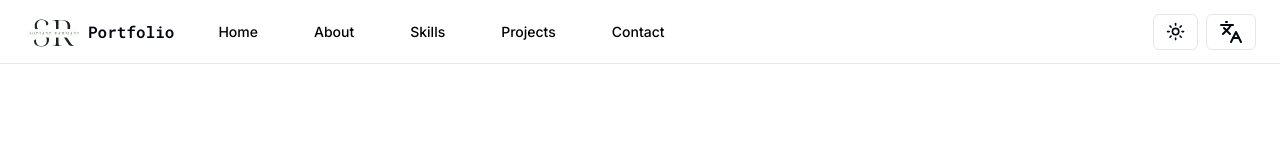
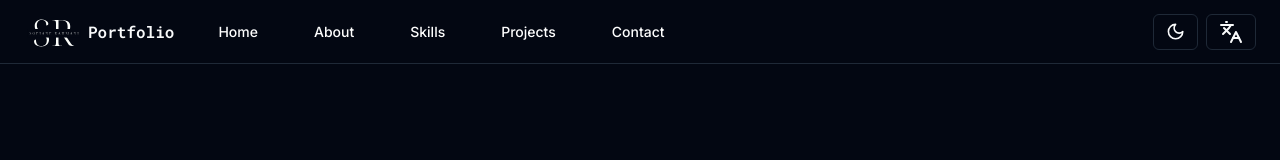
Before and after one commit to SofRahmani/portfolio, a Next.js app: page /en in a window 1280 px wide. Shown: the top 160 px of the page. Built offline with nearby package versions, Linux system fonts and the light colour scheme.

Commit message:
refactor: :recycle: navbar and seo

```diff
--- a/src/app/[lang]/components/navbar/Navbar.tsx
+++ b/src/app/[lang]/components/navbar/Navbar.tsx
@@ -1,13 +1,13 @@
 import { getDictionary } from "@/lib/dictionary";
 import { Menu } from "lucide-react";
 import Link from "next/link";
+import { Suspense } from "react";
 import { Locale } from "../../../../../i18n.config";
 import { Button } from "../ui/button";
 import { Sheet, SheetContent, SheetTrigger } from "../ui/sheet";
+import { Skeleton } from "../ui/skeleton";
+import LogoNav from "./LogoNav";
 import SettingsNav from "./Settings/SettingsNav";
-import Image from 'next/image';
-import LogoNav from './LogoNav'
-
 
 export default async function NavBar({ lang }: { lang: Locale }) {
   const { navigation, components } = await getDictionary(lang);
@@ -16,30 +16,32 @@ export default async function NavBar({ lang }: { lang: Locale }) {
     <>
       <nav className="hidden flex-col gap-6 font-sans text-lg font-medium md:flex md:flex-row md:items-center md:gap-5 md:text-sm lg:gap-6">
         <div className="flex items-center gap-1 text-lg font-semibold md:mr-16 md:text-base">
-          <LogoNav />
-          <span className=" font-mono ">{navigation.title}</span>
+          <Suspense fallback={<Skeleton className="size-12 rounded-full" />}>
+            <LogoNav />
+          </Suspense>
+          <h1 className=" select-none font-mono ">{navigation.title}</h1>
         </div>
-        <Link href={"#home"} className="text-muted-foreground hover:text-foreground">
+        <Link href={"#home"} className="text-muted-foreground outline-none hover:text-foreground">
           <Button variant={"link"} className=" text-black dark:text-white ">
             {navigation.home}
           </Button>
         </Link>
-        <Link href={"#about"} className="w-fit text-muted-foreground hover:text-foreground">
+        <Link href={"#about"} className="w-fit text-muted-foreground outline-none hover:text-foreground">
           <Button variant={"link"} className=" text-black dark:text-white ">
             {navigation.about}
           </Button>
         </Link>
-        <Link href={"#about"} className="w-fit text-muted-foreground hover:text-foreground">
+        <Link href={"#about"} className="w-fit text-muted-foreground outline-none hover:text-foreground">
           <Button variant={"link"} className=" text-black dark:text-white ">
             {navigation.skills}
           </Button>
         </Link>
-        <Link href={"#about"} className="w-fit text-muted-foreground hover:text-foreground">
+        <Link href={"#about"} className="w-fit text-muted-foreground outline-none hover:text-foreground">
           <Button variant={"link"} className=" text-black dark:text-white ">
             {navigation.projects}
           </Button>
         </Link>
-        <Link href={"#about"} className="w-fit text-muted-foreground hover:text-foreground">
+        <Link href={"#about"} className="w-fit text-muted-foreground outline-none hover:text-foreground">
           <Button variant={"link"} className=" text-black dark:text-white ">
             {navigation.contact}
           </Button>
@@ -58,27 +60,27 @@ export default async function NavBar({ lang }: { lang: Locale }) {
               {/* <Image src={Logo} alt="Acme Inc" width={50} height={50} /> */}
               <span className="sr-only">Acme Inc</span>
             </Link>
-            <Link href={"#home"} className="text-muted-foreground hover:text-foreground">
+            <Link href={"#home"} className="text-muted-foreground outline-none hover:text-foreground">
               <Button variant={"link"} className=" text-black dark:text-white ">
                 {navigation.home}
               </Button>
             </Link>
-            <Link href={"#about"} className="text-muted-foreground hover:text-foreground">
+            <Link href={"#about"} className="text-muted-foreground outline-none hover:text-foreground">
               <Button variant={"link"} className=" text-black dark:text-white ">
                 {navigation.about}
               </Button>
             </Link>
-            <Link href={"#about"} className="text-muted-foreground hover:text-foreground">
+            <Link href={"#about"} className="text-muted-foreground outline-none hover:text-foreground">
               <Button variant={"link"} className=" text-black dark:text-white ">
                 {navigation.skills}
               </Button>
             </Link>
-            <Link href={"#about"} className="text-muted-foreground hover:text-foreground">
+            <Link href={"#about"} className="text-muted-foreground outline-none hover:text-foreground">
               <Button variant={"link"} className=" text-black dark:text-white ">
                 {navigation.projects}
               </Button>
             </Link>
-            <Link href={"#about"} className="text-muted-foreground hover:text-foreground">
+            <Link href={"#about"} className="text-muted-foreground outline-none hover:text-foreground">
               <Button variant={"link"} className=" text-black dark:text-white ">
                 {navigation.contact}
               </Button>
--- a/src/app/[lang]/components/navbar/Settings/LanguageSelector.tsx
+++ b/src/app/[lang]/components/navbar/Settings/LanguageSelector.tsx
@@ -41,7 +41,7 @@ export function ToggleLaguage({ content, lang }: ToggleLaguageProps) {
           {i18n.locales.map(locale => {
             return (
               <Link key={locale} href={redirectedPathname(locale)}>
-                <DropdownMenuRadioItem value={locale}>{locale.toUpperCase()}</DropdownMenuRadioItem>
+                <DropdownMenuRadioItem value={locale}>{locale === "fr" ? "Français" : "English"}</DropdownMenuRadioItem>
               </Link>
             );
           })}
--- a/src/app/[lang]/layout.tsx
+++ b/src/app/[lang]/layout.tsx
@@ -1,13 +1,28 @@
 import type { Metadata } from "next";
+import { Locale, i18n } from "../../../i18n.config";
 import { inter, roboto_mono } from "../../style/fonts";
+import "../../style/globals.css";
+import NavBar from "./components/navbar/Navbar";
 import { ThemeProvider } from "./providers";
-import { Locale, i18n } from "../../../i18n.config";
-import "../../style/globals.css";
-import NavBar from './components/navbar/Navbar'
 
 export const metadata: Metadata = {
-  title: "Create Next App",
-  description: "Generated by create next app"
+  metadataBase: new URL("https://sofiane-rahmani.com/"),
+  title: "Sofiane Rahmani - Portfolio",
+  description:
+    "Je suis Sofiane Rahmani, un développeur web frontend autodidacte passionné par la création d'expériences utilisateur exceptionnelles. Spécialisé dans React et Next.js, je m'efforce de combiner design et fonctionnalité pour développer des applications web dynamiques et performantes.",
+  keywords: [
+    "Sofiane Rahmani",
+    "Développeur Web",
+    "Frontend",
+    "React",
+    "Next.js",
+    "Portfolio",
+    "Tailwind"
+  ],
+
+  icons: {
+    icon: "/favicon.ico"
+  }
 };
 
 export async function generateStaticParams() {
@@ -22,9 +37,9 @@ export default function RootLayout({
   params: { lang: Locale };
 }) {
   return (
-    <html lang={params.lang} className=' !scroll-smooth ' suppressHydrationWarning>
+    <html lang={params.lang} className=" !scroll-smooth " suppressHydrationWarning>
       <body className={`${inter.variable} ${roboto_mono.variable}`}>
-        <ThemeProvider attribute="class" defaultTheme="light" enableSystem={false}>
+        <ThemeProvider attribute="class" defaultTheme="dark" enableSystem={false}>
           <header className=" sticky top-0 flex h-16 items-center gap-4 border-b bg-background px-4 md:px-6 ">
             <NavBar lang={params.lang} />
           </header>
--- a/src/store/theme.store.ts
+++ b/src/store/theme.store.ts
@@ -6,6 +6,6 @@ type StoreTheme = {
 };
 
 export const useStoreTheme = create<StoreTheme>()(set => ({
-  theme: "light",
+  theme: "dark",
   toggleTheme: newTheme => set({ theme: newTheme })
 }));
```
